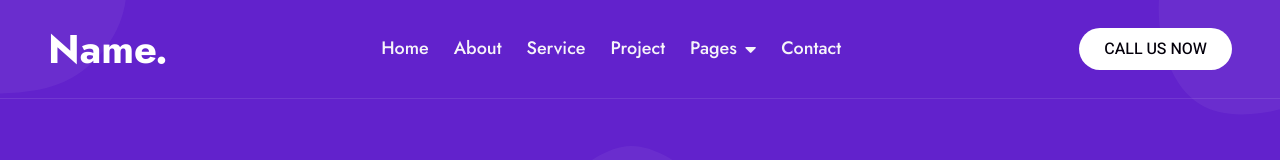
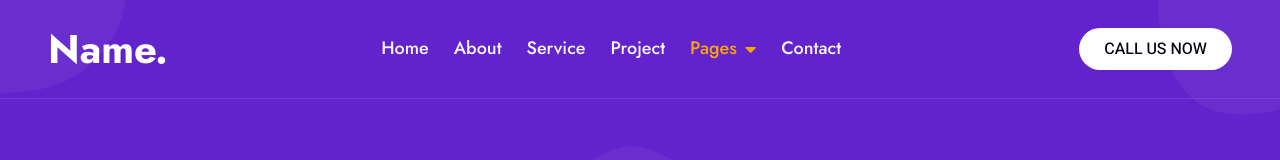
Before and after one commit to sbbbotgh/denoo, a plain HTML site: page gallery.html in a window 1280 px wide. Shown: the top 160 px of the page. Drawn offline with nearby package versions, Linux system fonts and the light colour scheme.

Commit message:
Update gallery.html

```diff
--- a/gallery.html
+++ b/gallery.html
@@ -60,7 +60,7 @@
                         <a href="service.html" class="nav-item nav-link">Service</a>
                         <a href="project.html" class="nav-item nav-link">Project</a>
                         <div class="nav-item dropdown">
-                            <a href="#" class="nav-link dropdown-toggle" data-bs-toggle="dropdown">Pages</a>
+                            <a href="#" class="nav-link dropdown-toggle active" data-bs-toggle="dropdown">Pages</a>
                             <div class="dropdown-menu m-0">
                                 <a href="team.html" class="dropdown-item">Our Team</a>
                                 <a href="testimonial.html" class="dropdown-item">Testimonial</a>
```
